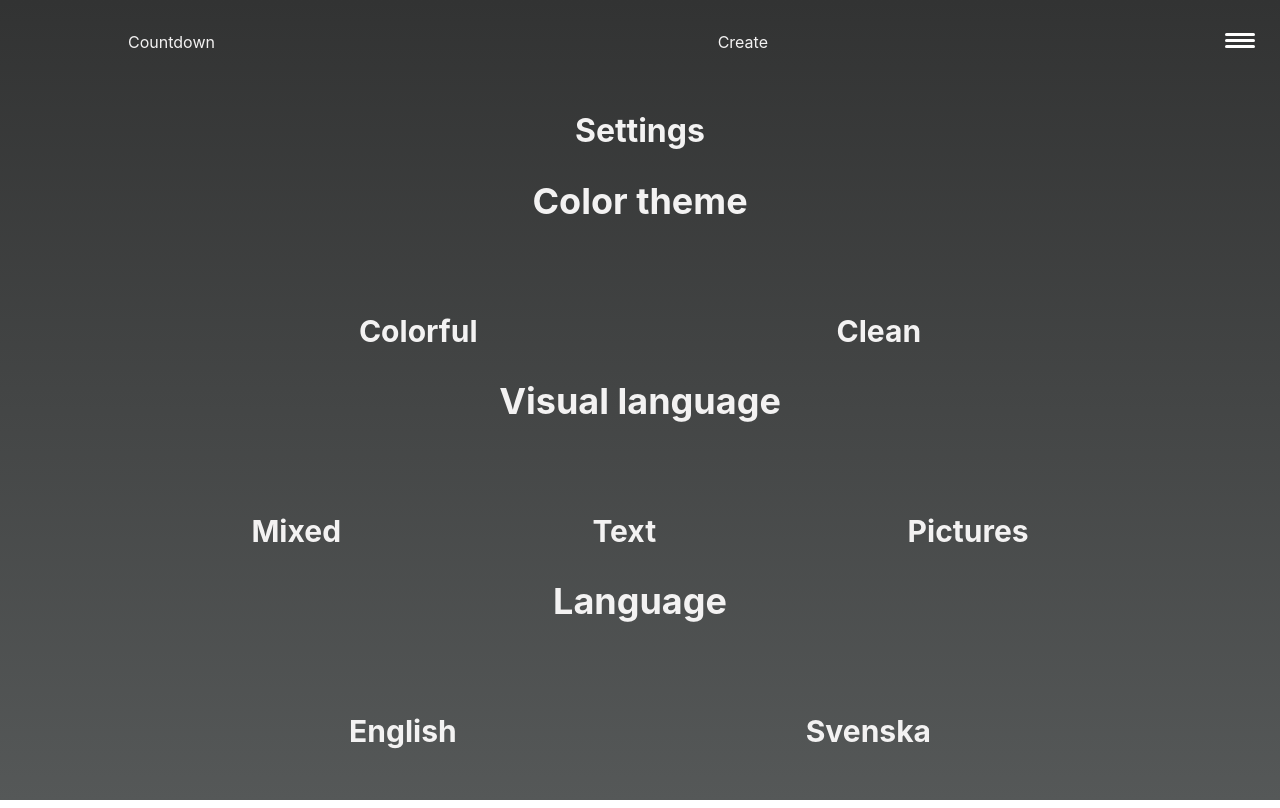
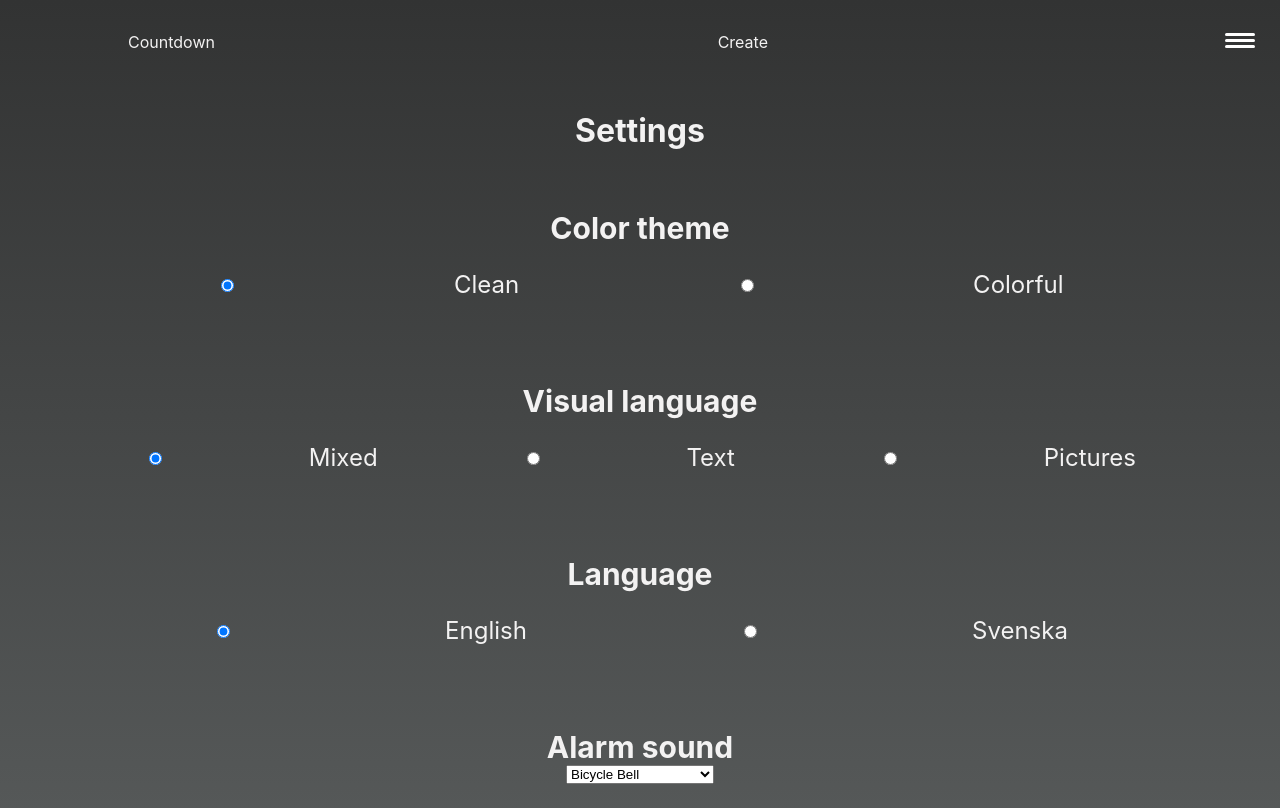
Before and after one commit to elisabethdeborah/elisabethdeborah.github.io, a React (Create React App) app in the folder tomato-app/tomato-app/: page /Settings in a window 1280 px wide. Built offline with nearby package versions, Linux system fonts and the light colour scheme.

Commit message:
alarm options

```diff
--- a/tomato-app/tomato-app/src/App.js
+++ b/tomato-app/tomato-app/src/App.js
@@ -14,7 +14,17 @@ import jsonTomatoData from './myTomatoes.json'
 import jsonTodoData from './myTomatodos.json'
 
 
-
+import AirRaid from './assets/AirRaidSirens.mp3'
+import BicycleBell from './assets/BicycleBell.mp3'
+import CarHorn from './assets/CarHorn.mp3'
+import CatMeows from './assets/CatMeows.mp3'
+import CitySideStreet from './assets/CitySideStreet.mp3'
+import DogsBarking from './assets/DogsBarking.mp3'
+import KurrawongCallDista from './assets/KurrawongCallDista.mp3'
+import MotionHumMorph from './assets/MotionHumMorph.mp3'
+import MustangHotRevs from './assets/MustangHotRevs.mp3'
+import PoliceSiren from './assets/PoliceSiren.mp3'
+import TrainStnPassLounge from './assets/TrainStnPassLounge.mp3'
 
 
 
@@ -28,7 +38,12 @@ import jsonTodoData from './myTomatodos.json'
 
 function App() {
 	//SETTINGS
-	const [ settings, setSettings ] = useState({})
+	const [ settings, setSettings ] = useState({
+		colorTheme: "clean",
+			visualLanguage: "mixed",
+			language: "english",
+			alarmSound: BicycleBell
+	})
 
 
 	//COUNTDOWN
@@ -92,12 +107,7 @@ function App() {
 	useEffect(() => {
 		setTomatoData(jsonTomatoData)
 		setTodoData(jsonTodoData)
-
-		setSettings({
-			colorTheme: "clean",
-			visualLanguage: "mixed",
-			language: "english"
-		})
+		console.log(settings.alarmSound);
 	}, [])
 
 
@@ -200,7 +210,6 @@ function App() {
 			setCurrentHours(0)
 			setCurrentMinutes(0)
 			setCurrentSeconds(0)
-			setIsPlaying(false)
 		}
 	}
 
@@ -454,11 +463,11 @@ function App() {
 			<Switch>
 				<Route exact path="/">
 					<CountdownSection currentTomato={currentTomato} sound={sound} setSound={setSound} timePercent={timePercent} timeLeft={timeLeft} handleCloseCountdown={handleCloseCountdown} totalTime={totalTime} beenStarted={beenStarted}  validateNumbers={validateNumbers} handlePause={handlePause} handleStart={handleStart} running={running} currentHours={currentHours} currentMinutes={currentMinutes} currentSeconds={currentSeconds} hours={hours} minutes={minutes} numberOneIsValid={numberOneIsValid} numberTwoIsValid={numberTwoIsValid} setNumberOneIsValid={setNumberOneIsValid} setNumberTwoIsValid={setNumberTwoIsValid}
-					isPlaying={isPlaying} setIsPlaying={setIsPlaying}
+					isPlaying={isPlaying} setIsPlaying={setIsPlaying} alarmSound={settings.alarmSound}
 					/>
 				</Route>
 				<Route path="/createTomato">
-					<StopwatchSection handleCloseCountdown={handleCloseCountdown} setTomatoHours={setTomatoHours} tomatoHours={tomatoHours} setTomatoMinutes={setTomatoMinutes} tomatoMinutes={tomatoMinutes} setTomatoSeconds={setTomatoSeconds} tomatoSeconds={tomatoSeconds} stopwatchTime={stopwatchTime} countingStarted={countingStarted} counting={counting} setViewStopwatch={setViewStopwatch} viewStopwatch={viewStopwatch} viewSaveForm={viewSaveForm} handleWatchStart={handleWatchStart} handleWatchReset={handleWatchReset} setViewSaveForm={setViewSaveForm} saveTomatoObj={saveTomatoObj} tomatoData={tomatoData} nameIsValid={nameIsValid} setStopwatchTime={setStopwatchTime} setTomatoName={setTomatoName} validateName={validateName} generateId={generateId} viewAlert={viewAlert} setViewAlert={setViewAlert} />
+					<StopwatchSection handleCloseCountdown={handleCloseCountdown} setTomatoHours={setTomatoHours} tomatoHours={tomatoHours} setTomatoMinutes={setTomatoMinutes} tomatoMinutes={tomatoMinutes} setTomatoSeconds={setTomatoSeconds} tomatoSeconds={tomatoSeconds} stopwatchTime={stopwatchTime} countingStarted={countingStarted} counting={counting} setViewStopwatch={setViewStopwatch} viewStopwatch={viewStopwatch} viewSaveForm={viewSaveForm} handleWatchStart={handleWatchStart} handleWatchReset={handleWatchReset} setViewSaveForm={setViewSaveForm} saveTomatoObj={saveTomatoObj} tomatoData={tomatoData} nameIsValid={nameIsValid} setStopwatchTime={setStopwatchTime} setTomatoName={setTomatoName} validateName={validateName} generateId={generateId} viewAlert={viewAlert} setViewAlert={setViewAlert} alarmSound={settings.alarmSound}/>
 				</Route>
 				<Route path="/myTomatoes">
 					<MyTomatoes
@@ -466,15 +475,15 @@ function App() {
 					pagePath={pagePath} timePercent={timePercent} setCurrentHours={setCurrentHours}
 					setCurrentMinutes={setCurrentMinutes} setCurrentSeconds={setCurrentSeconds} setBeenStarted={setBeenStarted} setCurrentTomato={setCurrentTomato} setRunning={setRunning} setTimeLeft={setTimeLeft} setTotalTime={setTotalTime} tomatoData={tomatoData} setTomatoData={setTomatoData} handleStart={handleStart} todoData={todoData} setTodoData={setTodoData}	handleStartTomato={handleStartTomato} handleEdit={handleEdit} deleteTomato={deleteTomato} addToTodoList={addToTodoList}  editMatch={editMatch} setEdit={setEdit}  setNewName={setNewName} setNewHours={setNewHours} setNewMinutes={setNewMinutes} setNewSeconds={setNewSeconds}
 
-					handleCloseCountdown={handleCloseCountdown} setTomatoHours={setTomatoHours} tomatoHours={tomatoHours} setTomatoMinutes={setTomatoMinutes} tomatoMinutes={tomatoMinutes} setTomatoSeconds={setTomatoSeconds} tomatoSeconds={tomatoSeconds} stopwatchTime={stopwatchTime} countingStarted={countingStarted} counting={counting} setViewStopwatch={setViewStopwatch} viewStopwatch={viewStopwatch} viewSaveForm={viewSaveForm} handleWatchStart={handleWatchStart} handleWatchReset={handleWatchReset} setViewSaveForm={setViewSaveForm} saveTomatoObj={saveTomatoObj} nameIsValid={nameIsValid} setStopwatchTime={setStopwatchTime} setTomatoName={setTomatoName} validateName={validateName} generateId={generateId} viewAlert={viewAlert} setViewAlert={setViewAlert}
+					handleCloseCountdown={handleCloseCountdown} setTomatoHours={setTomatoHours} tomatoHours={tomatoHours} setTomatoMinutes={setTomatoMinutes} tomatoMinutes={tomatoMinutes} setTomatoSeconds={setTomatoSeconds} tomatoSeconds={tomatoSeconds} stopwatchTime={stopwatchTime} countingStarted={countingStarted} counting={counting} setViewStopwatch={setViewStopwatch} viewStopwatch={viewStopwatch} viewSaveForm={viewSaveForm} handleWatchStart={handleWatchStart} handleWatchReset={handleWatchReset} setViewSaveForm={setViewSaveForm} saveTomatoObj={saveTomatoObj} nameIsValid={nameIsValid} setStopwatchTime={setStopwatchTime} setTomatoName={setTomatoName} validateName={validateName} generateId={generateId} viewAlert={viewAlert} setViewAlert={setViewAlert}  alarmSound={settings.alarmSound}
 	 />
 				</Route>
 				<Route path="/myTodos">
-					<MyTodos setTodoName={setTodoName} todoName={todoName} pagePath={pagePath} setPagePath={setPagePath} checked={checked} handleChecked={handleChecked}  todoData={todoData} timePercent={timePercent} setCurrentHours={setCurrentHours} setCurrentMinutes={setCurrentMinutes} setCurrentSeconds={setCurrentSeconds} setBeenStarted={setBeenStarted} setCurrentTomato={setCurrentTomato} setRunning={setRunning} setTimeLeft={setTimeLeft} setTotalTime={setTotalTime} tomatoData={tomatoData} setTomatoData={setTomatoData} handleStart={handleStart} setTodoData={setTodoData}	handleStartTomato={handleStartTomato} handleEdit={handleEdit} deleteTomato={deleteTomato} addToTodoList={addToTodoList}  editMatch={editMatch} setEdit={setEdit}  setNewName={setNewName} setNewHours={setNewHours} setNewMinutes={setNewMinutes} setNewSeconds={setNewSeconds} viewAddTodoForm={viewAddTodoForm} setViewAddTodoForm={setViewAddTodoForm}  saveTomatoObj={saveTomatoObj} nameIsValid={nameIsValid} validateName={validateName} viewAlert={viewAlert} setViewAlert={setViewAlert}
+					<MyTodos setTodoName={setTodoName} todoName={todoName} pagePath={pagePath} setPagePath={setPagePath} checked={checked} handleChecked={handleChecked}  todoData={todoData} timePercent={timePercent} setCurrentHours={setCurrentHours} setCurrentMinutes={setCurrentMinutes} setCurrentSeconds={setCurrentSeconds} setBeenStarted={setBeenStarted} setCurrentTomato={setCurrentTomato} setRunning={setRunning} setTimeLeft={setTimeLeft} setTotalTime={setTotalTime} tomatoData={tomatoData} setTomatoData={setTomatoData} handleStart={handleStart} setTodoData={setTodoData}	handleStartTomato={handleStartTomato} handleEdit={handleEdit} deleteTomato={deleteTomato} addToTodoList={addToTodoList}  editMatch={editMatch} setEdit={setEdit}  setNewName={setNewName} setNewHours={setNewHours} setNewMinutes={setNewMinutes} setNewSeconds={setNewSeconds} viewAddTodoForm={viewAddTodoForm} setViewAddTodoForm={setViewAddTodoForm}  saveTomatoObj={saveTomatoObj} nameIsValid={nameIsValid} validateName={validateName} viewAlert={viewAlert} setViewAlert={setViewAlert}  alarmSound={settings.alarmSound}
 	 				/>
 				</Route>
 				<Route path="/Settings">
-					<Settings />
+					<Settings settings={settings} setSettings={setSettings} />
 				</Route>
 			</Switch>
 		</Router>
--- a/tomato-app/tomato-app/src/components/CountdownSection.js
+++ b/tomato-app/tomato-app/src/components/CountdownSection.js
@@ -13,7 +13,7 @@ import { useState } from 'react/cjs/react.development'
 import BicycleBellRing from '../assets/BicycleBell.mp3'
 import AirRaidSirens from '../assets/AirRaidSirens.mp3'
 
-const CountdownSection = ({ isPlaying, setIsPlaying, currentTomato, handleCloseCountdown, timePercent, timeLeft, totalTime, beenStarted, validateNumbers, handlePause, handleStart, running, currentHours, currentMinutes,currentSeconds, hours, minutes, sound, setSound, setPagePath, pagePath}) => {
+const CountdownSection = ({ isPlaying, setIsPlaying, currentTomato, handleCloseCountdown, timePercent, timeLeft, totalTime, beenStarted, validateNumbers, handlePause, handleStart, running, currentHours, currentMinutes,currentSeconds, hours, minutes, sound, setSound, setPagePath, pagePath, alarmSound}) => {
 
 	const { Anime, stagger } = ReactAnime
 
@@ -30,7 +30,7 @@ const CountdownSection = ({ isPlaying, setIsPlaying, currentTomato, handleCloseC
 			{
 				beenStarted && timeLeft < 0 ?
 				<>
-				<PlaySound isPlaying={isPlaying} sound={sound} />
+				<PlaySound isPlaying={isPlaying} sound={sound} alarmSound={alarmSound} />
 				<Anime initial={[
 					{
 						targets: ".fa-bell",
--- a/tomato-app/tomato-app/src/components/Settings.js
+++ b/tomato-app/tomato-app/src/components/Settings.js
@@ -1,34 +1,73 @@
 /* import { useState } from 'react';
 import { Link } from 'react-router-dom';
  */
-const Settings = () => {
+
+import AirRaid from '../assets/AirRaidSirens.mp3'
+import BicycleBell from '../assets/BicycleBell.mp3'
+import CarHorn from '../assets/CarHorn.mp3'
+import CatMeows from '../assets/CatMeows.mp3'
+import CitySideStreet from '../assets/CitySideStreet.mp3'
+import DogsBarking from '../assets/DogsBarking.mp3'
+import KurrawongCallDista from '../assets/KurrawongCallDista.mp3'
+import MotionHumMorph from '../assets/MotionHumMorph.mp3'
+import MustangHotRevs from '../assets/MustangHotRevs.mp3'
+import PoliceSiren from '../assets/PoliceSiren.mp3'
+import TrainStnPassLounge from '../assets/TrainStnPassLounge.mp3'
+
+
+const Settings = ({settings, setSettings}) => {
 	return (
 		<section className="settings-container">
 			<h1>Settings</h1>
 			<ul className="settings-list">
 				<li className="theme">
-					<h2>Color theme</h2>
+					<h3>Color theme</h3>
 					<article className="settings-option">
-					<h3>Colorful</h3>
-					<h3>Clean</h3>
+					<input type="radio" name="theme" defaultChecked />
+					<p>Clean</p>
+					<input type="radio" name="theme" />
+					<p>Colorful</p>
 					</article>
 				</li>
 				<li className="visual-language">
-					<h2>Visual language</h2>
+					<h3>Visual language</h3>
 					<article className="settings-option">
-					<h3>Mixed</h3>
-					<h3>Text</h3>
-					<h3>Pictures</h3>
+					<input type="radio" name="visual" defaultChecked />
+					<p>Mixed</p>
+					<input type="radio" name="visual" />
+					<p>Text</p>
+					<input type="radio" name="visual" />
+					<p>Pictures</p>
 					</article>
 				</li>
 				<li className="lanugage">
-					<h2>Language</h2>
+					<h3>Language</h3>
 					<article className="settings-option">
-					<h3>English</h3>
-					<h3>Svenska</h3>
+					<input type="radio" name="language" defaultChecked />
+					<p>English</p>
+					<input type="radio" name="language" />
+					<p>Svenska</p>
 					</article>
 				</li>
 				<li>
+					<h3>Alarm sound</h3>
+					<article className="settings-option">
+						<select id="alarm-select" onChange={(e) => setSettings({ colorTheme: 'clean', visualLanguage: 'mixed', language: 'english', alarmSound: e.target.value })}>
+							<option value={BicycleBell} >Bicycle Bell</option>
+							<option value={AirRaid}>Air Siren</option>
+							<option value={PoliceSiren}>Police Siren</option>
+							<option value={CarHorn}>Car Horn</option>
+							<option value={MustangHotRevs}>Mustang Revs</option>
+							<option value={CatMeows}>Cat Meows</option>
+							<option value={DogsBarking}>Dogs Barking</option>
+							<option value={KurrawongCallDista}>Kurrawong Call Dista</option>
+							<option value={CitySideStreet}>City Side Street</option>
+							<option value={TrainStnPassLounge}>Train Station</option>
+							<option value={MotionHumMorph}>Motion Hum Morph</option>
+						</select>
+
+					</article>
+
 				</li>
 			</ul>
 		</section>
```
Also changed, not shown: tomato-app/tomato-app/src/components/PlaySound.js (+4 -27 lines).
